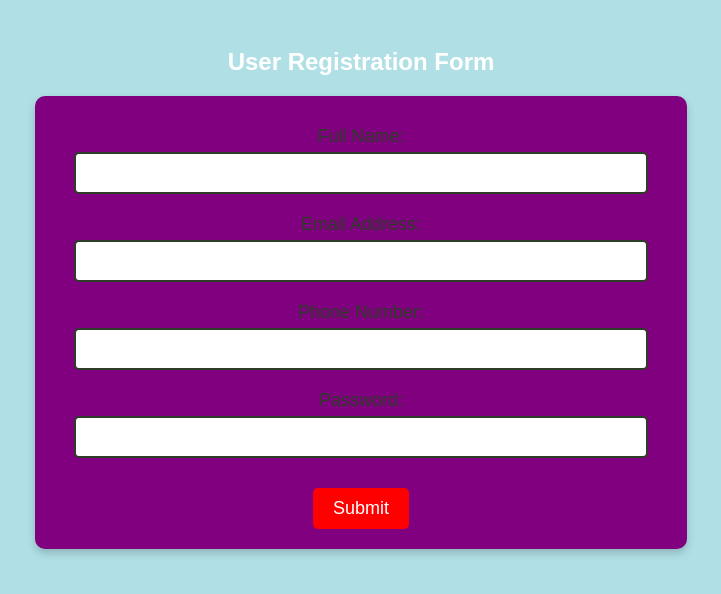
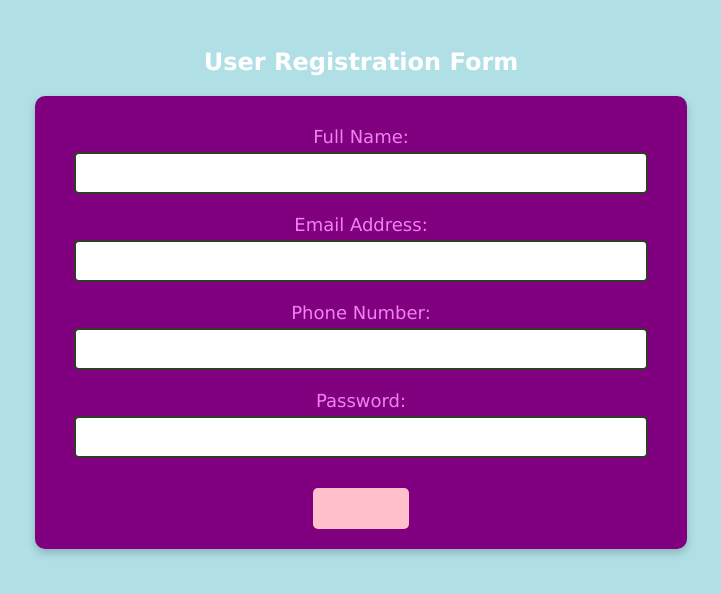
Before and after one commit to Yvonne-Mathenge/js-regex-validation_Yvonne_Waithira, a plain HTML site: page index.html in a window 1280 px wide. Shown: the whole page, without its empty margins (279-1000 px from the left). Drawn offline with Linux system fonts and the light colour scheme.

Commit message:
Update style.css

```diff
--- a/style.css
+++ b/style.css
@@ -1,14 +1,14 @@
 body {
-    font-family: Arial, sans-serif;
-    background-color: black;
-    color: #ffffff;
+    font-family: verdana;
+    background-color: white;
+    color: white;
     text-align: center;
     padding: 20px;
 }
 
 
 form {
-    background-color: purple;
+    background-color:purple;
     width: 50%;
     margin: auto;
     padding: 20px;
@@ -21,7 +21,7 @@ label {
     font-size: 18px;
     display: block;
     margin: 10px 0 5px;
-    color: #2E3D27;
+    color:violet;
 }
 
 
@@ -49,8 +49,8 @@ input:focus {
 
 
 button {
-    background-color: red;
-    color: #ffffff;
+    background-color:pink;
+    color: pink;
     padding: 10px 20px;
     font-size: 18px;
     border: none;
```
